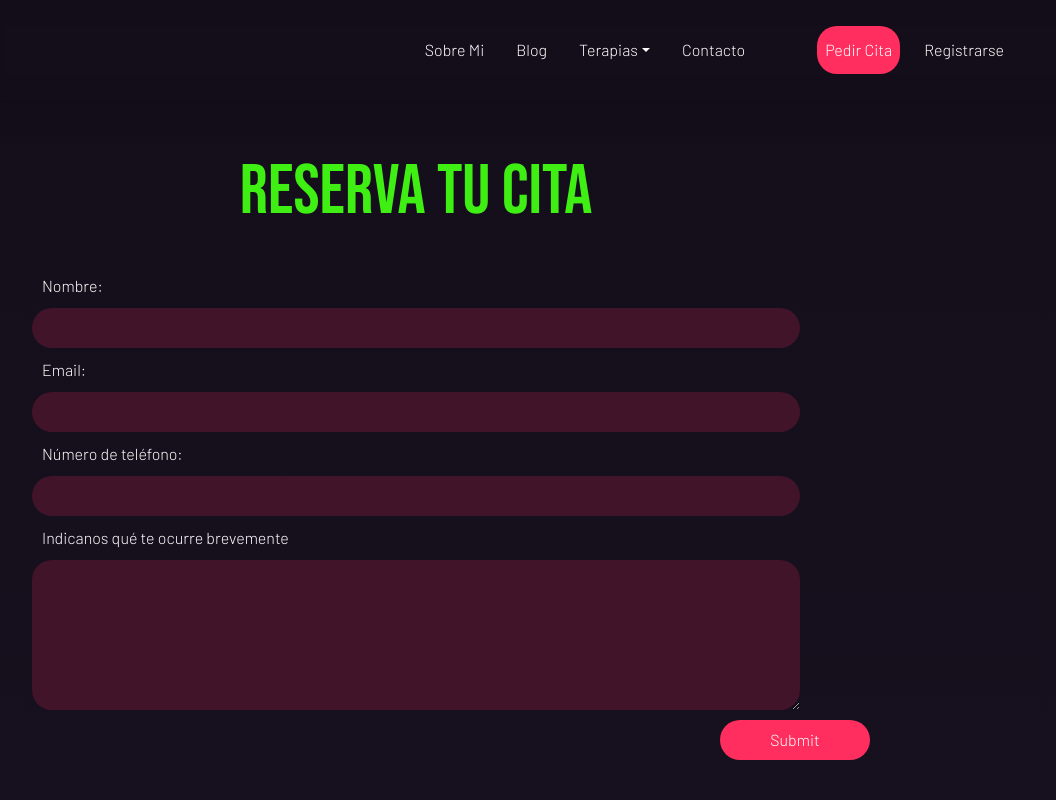
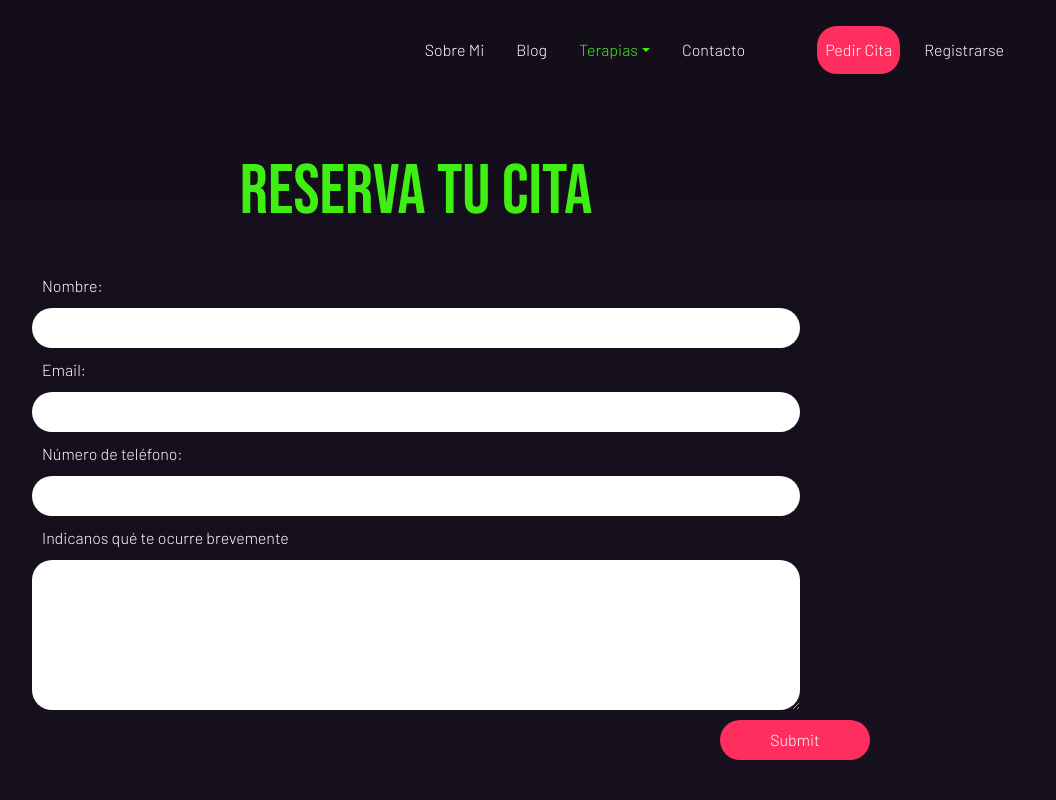
Before and after one commit to carlosmolina0/desafio-bootstrap, a plain HTML site: page pages/contacto.html in a window 1280 px wide. Shown: the top 800 px of the page, 224-1280 px from the left. Drawn offline with nearby package versions, Linux system fonts and the light colour scheme.

Commit message:
cambiar fondo formulario de contacto

```diff
--- a/css/style.css
+++ b/css/style.css
@@ -181,7 +181,7 @@ footer{
 }
 
 #nombre, #email, #telefono, #mensaje{
-    background-color: #42142a;
+    background-color: #ffffff;
     border-radius: 20px;
     border: none;
     height: 40px;
--- a/pages/contacto.html
+++ b/pages/contacto.html
@@ -27,13 +27,13 @@
                         <li class="">
                             <ul class="navbar-nav mb-2 mb-lg-0">
                                 <li class="nav-item ">
-                                    <a class="nav-link pages mx-2 text-center" id="color-amarillo"  href="./sobre-mi.html">Sobre Mi</a>
+                                    <a class="nav-link pages mx-2 text-center" href="./sobre-mi.html">Sobre Mi</a>
                                 </li>
                                 <li class="nav-item">
                                     <a class="nav-link pages mx-2 text-center" href="./blog.html">Blog</a>
                                 </li>
                                 <li class="nav-item dropdown">
-                                    <a class="nav-link dropdown-toggle pages mx-2 text-center" href="#" id="navbarDropdown" role="button" data-bs-toggle="dropdown" aria-expanded="false">Terapias</a>
+                                    <a class="nav-link dropdown-toggle pages mx-2 text-center" id="color-verde" href="#" id="navbarDropdown" role="button" data-bs-toggle="dropdown" aria-expanded="false">Terapias</a>
                                         <ul class="dropdown-menu bg-button-yellow mx-2" aria-labelledby="navbarDropdown">
                                             <li><a class="dropdown-item text-center" href="./terapias.html#recuperacion">Recuperación</a></li>
                                             <li><a class="dropdown-item text-center" href="./terapias.html#equilibrio">Equilibrio</a></li>
```
